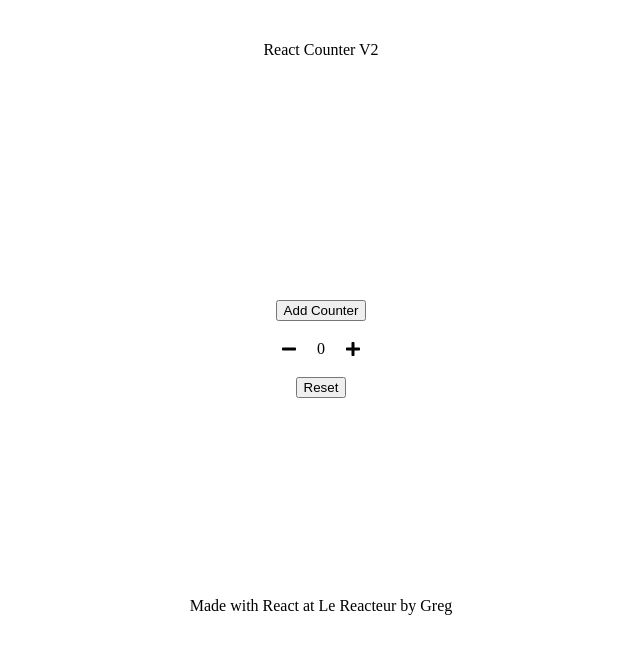
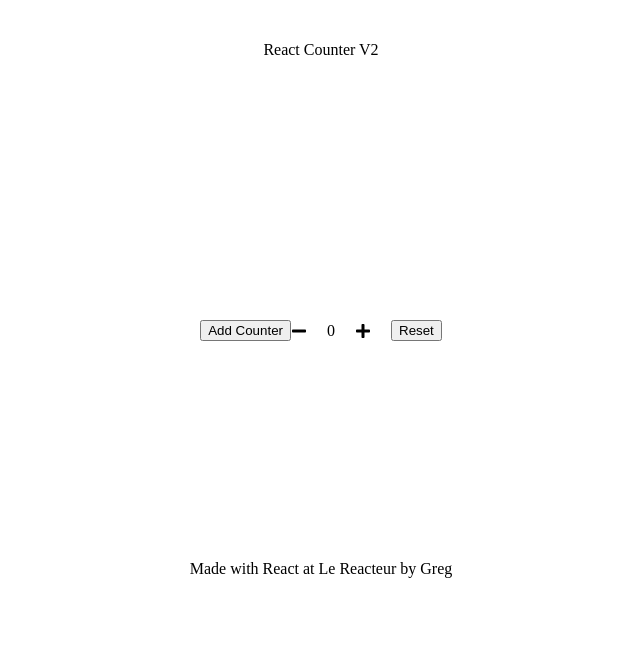
Before and after one commit to greg-abrn/react-counterv2, a React (Vite) app: page / in a window 1280 px wide. Shown: the top 654 px of the page, without its empty margins (319-959 px from the left). Built offline with nearby package versions, Linux system fonts and the light colour scheme.

Commit message:
react-counter-v2

```diff
--- a/src/App.jsx
+++ b/src/App.jsx
@@ -28,7 +28,10 @@ function App() {
           >
             Add Counter
           </button>
-        </div>
+          <section>
+            {/* .map ici */}
+            {tab.map((elem, index) => {
+              return (
                 <div className="div-counter">
                   <FaMinus
                     onClick={() => {
@@ -43,8 +46,7 @@ function App() {
                       setTab(tab + 1);
                     }}
                   />
-        </div>
-        <div className="reset">
+
                   <button
                     onClick={() => {
                       setTab(0);
@@ -52,6 +54,10 @@ function App() {
                   >
                     Reset
                   </button>
+                </div>
+              );
+            })}
+          </section>
         </div>
       </main>
       <footer>
--- /dev/null
+++ b/src/components/Counter.jsx
@@ -0,0 +1,3 @@
+const Counter = (index, value, tab, setTab) => {
+  return;
+};
```
Lines whose indentation alone changed are shown as unchanged.
